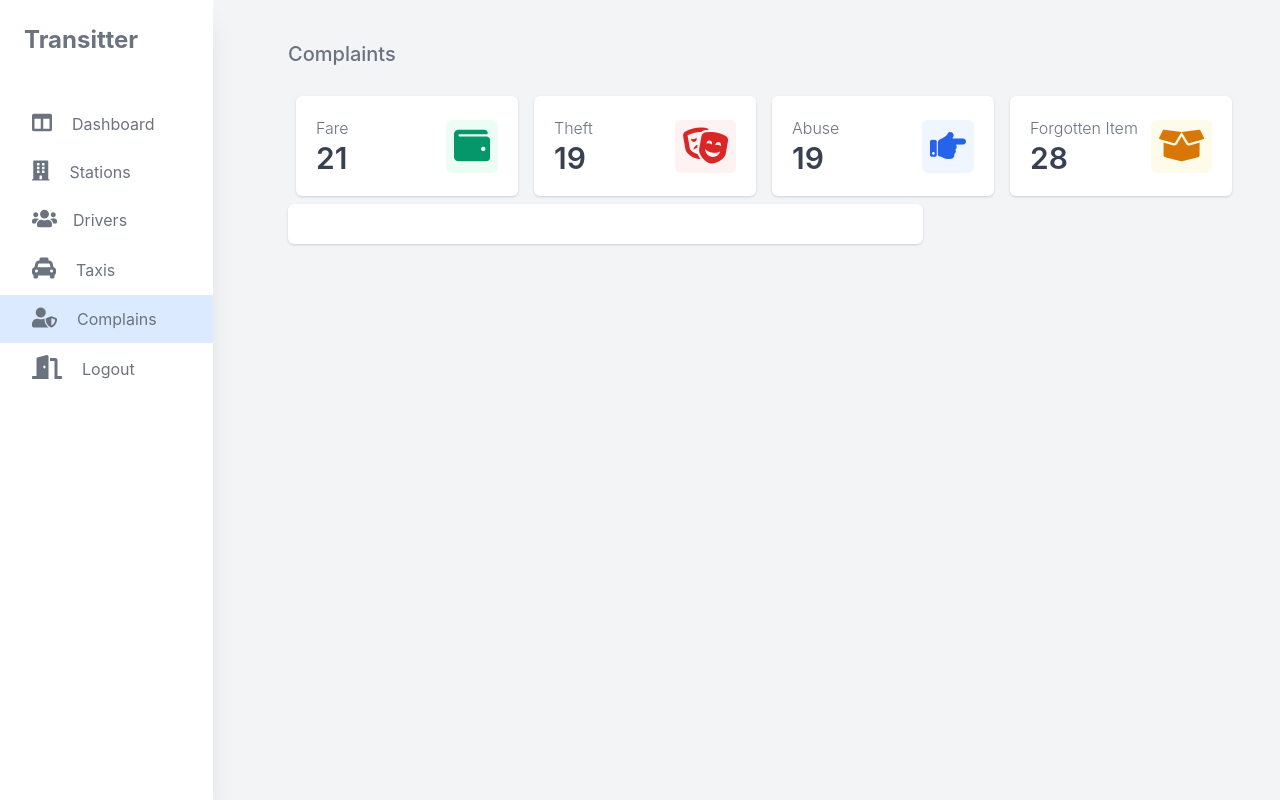
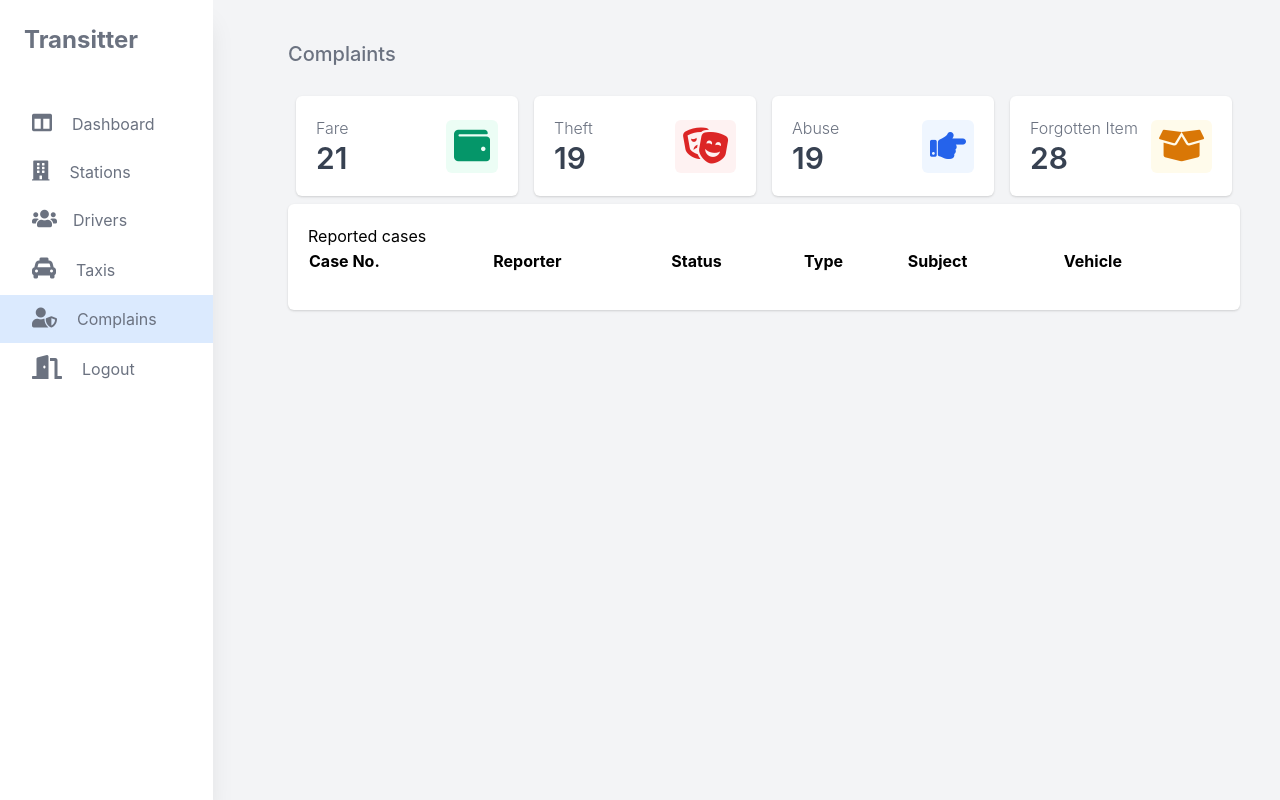
Before and after one commit to isaacgyamfi/transitter-web, a React (Create React App) app: page /dashboard/complaints in a window 1280 px wide. Built offline with nearby package versions, Linux system fonts and the light colour scheme.

Commit message:
added table for showing cases

```diff
--- a/src/pages/dashboard/Complaints.js
+++ b/src/pages/dashboard/Complaints.js
@@ -67,8 +67,35 @@ export default function Complaints() {
               </div>
               <div>
                 <div className={'flex flex-row'}>
-                  <div className={'rounded-md shadow bg-white p-5 w-2/3'}>
-                    <div></div>
+                  <div className={'rounded-md shadow bg-white p-5 w-full'}>
+                    <div>
+                      <h3>Reported cases</h3>
+                    </div>
+                    <div>
+                      <table className="w-full">
+                        <thead>
+                          <tr>
+                            <th className={'text-left p'}>Case No.</th>
+                            <th className={'text-left p'}>Reporter</th>
+                            <th className={'text-left p'}>Status</th>
+                            <th className={'text-left p'}>Type</th>
+                            <th className={'text-left p'}>Subject</th>
+                            <th className={'text-left p'}>Vehicle</th>
+                          </tr>
+                        </thead>
+                        <tbody>
+                          <tr>
+                            <td className={'py-2'}></td>
+                            <td className={'py-2'}></td>
+                            <td className={'py-2'}></td>
+                            <td className={'py-2'}></td>
+                            <td className={'py-2'}></td>
+                            <td className={'py-2'}></td>
+                            <td className={'py-2'}></td>
+                          </tr>
+                        </tbody>
+                      </table>
+                    </div>
                   </div>
                 </div>
               </div>
```
